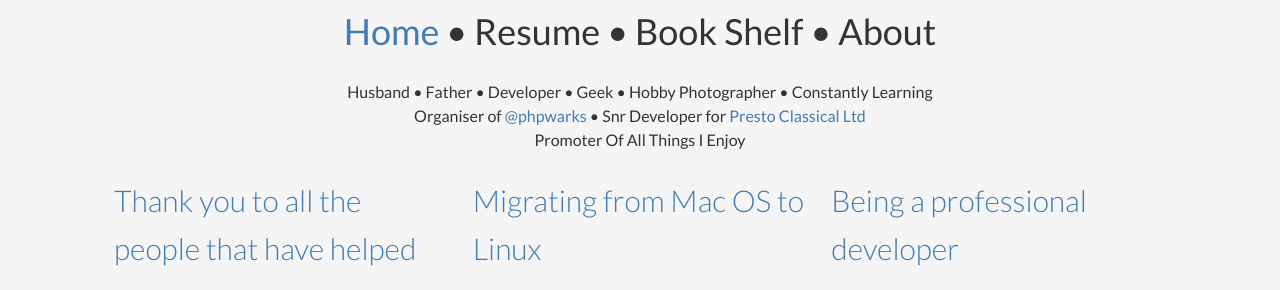
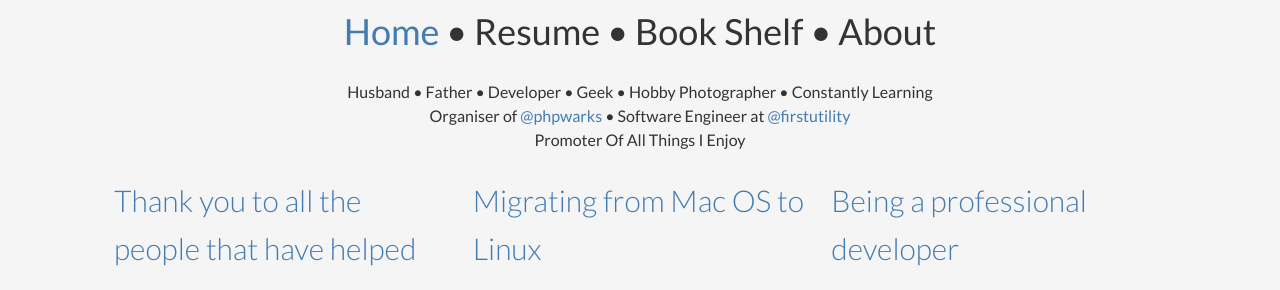
Before and after one commit to futurepixels/futurepixels.co.uk, a Jekyll site: the page built from index.html, in a window 1280 px wide. Shown: the part 267-557 px from the top of the page. Built offline with Jekyll 4.4.1, drawn with Linux system fonts in a browser that asks for light colours; the list of posts is cut into pages by our own code.

Commit message:
Update who I work with

```diff
--- a/_layouts/base.html
+++ b/_layouts/base.html
@@ -18,7 +18,7 @@
 		<div class=gw>
 			<p class="g two-thirds push--one-sixth center">
 				Husband • Father • Developer • Geek • Hobby Photographer • Constantly Learning<br>
-				Organiser of <a href="https://twitter.com/phpwarks">@phpwarks</a> • Snr Developer for <a href="http://prestoclassical.co.uk">Presto Classical Ltd</a><br>
+				Organiser of <a href="https://twitter.com/phpwarks">@phpwarks</a> • Software Engineer at <a href="https://twitter.com/firstutility">@firstutility</a><br>
 				Promoter Of All Things I Enjoy
 			</p>
 		</div>
```
